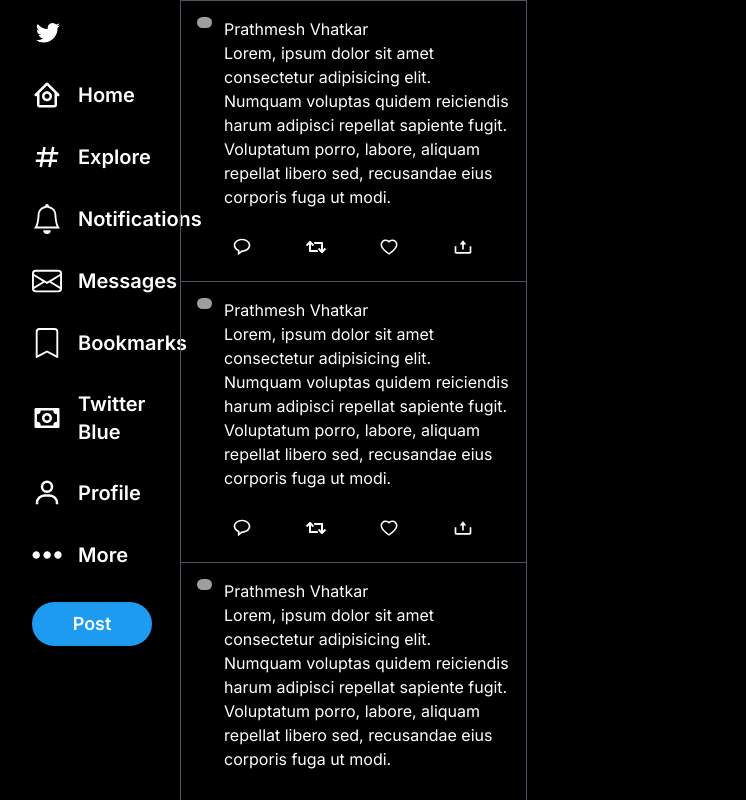
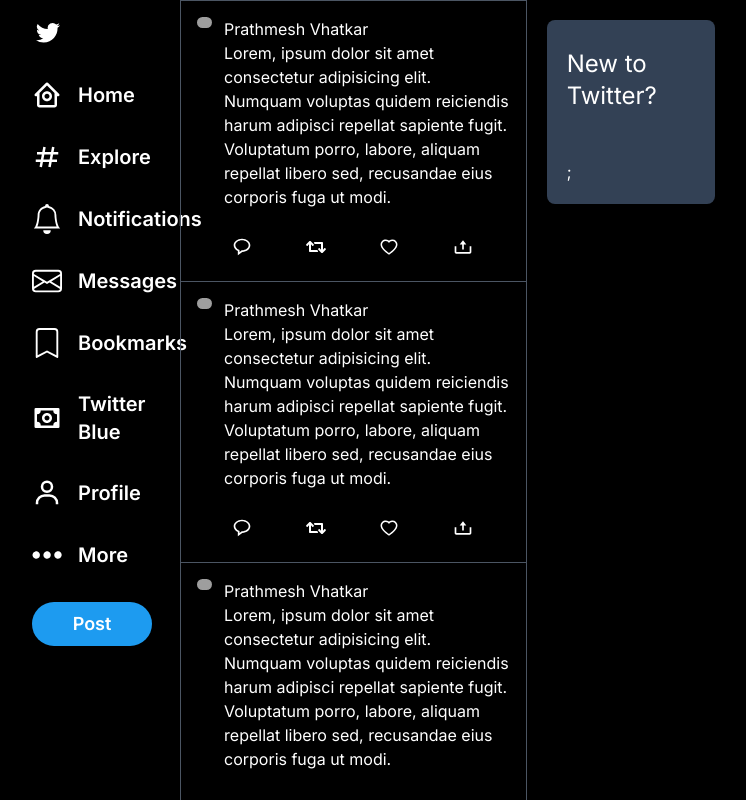
Before and after one commit to psv2522/twitter-client, a Next.js app: page / in a window 1280 px wide. Shown: the whole page, without its empty margins (252-998 px from the left). Built offline with nearby package versions, Linux system fonts and the light colour scheme; grey boxes are pictures that could not be loaded.

Commit message:
Adding google auth

```diff
--- a/app/layout.tsx
+++ b/app/layout.tsx
@@ -1,5 +1,6 @@
 import type { Metadata } from "next";
 import { Inter } from "next/font/google";
+import { GoogleOAuthProvider } from "@react-oauth/google";
 import "./globals.css";
 
 const inter = Inter({ subsets: ["latin"] });
@@ -16,7 +17,9 @@
 }>) {
   return (
     <html lang="en">
-      <body className={inter.className}>{children}</body>
+      <GoogleOAuthProvider clientId={process.env.GOOGLE_CLIENT_ID || ''}>
+        <body className={inter.className}>{children}</body>
+      </GoogleOAuthProvider>
     </html>
   );
 }
--- a/app/page.tsx
+++ b/app/page.tsx
@@ -1,7 +1,10 @@
+"use client";
 import { FeedCard } from "@/components/FeedCard";
 import { BiHomeCircle, BiHash, BiUser, BiMoney } from "react-icons/bi";
 import { BsBell, BsBookmark, BsEnvelope, BsTwitter } from "react-icons/bs";
 import { SlOptions } from "react-icons/sl";
+import { GoogleLogin, CredentialResponse } from "@react-oauth/google";
+import { useCallback } from "react";
 
 interface TwitterSidebarButton {
   title: string;
@@ -44,6 +47,10 @@
 ];
 
 export default function Home() {
+  const handleLoginwithGoogle = useCallback((cred: CredentialResponse) => {
+
+  },
+  []);
   return (
     <div>
       <div className="grid grid-cols-12 h-screen w-screen px-56">
@@ -79,7 +86,12 @@
           <FeedCard />
           <FeedCard />
         </div>
-        <div className="col-span-3"></div>
+        <div className="col-span-3 p-5">
+          <div className="p-5 bg-slate-700 rounded-lg">
+            <h1 className="py-2 text-2xl">New to Twitter?</h1>
+            <GoogleLogin onSuccess={(cred) => console.log(cred)} />;
+          </div>
+        </div>
       </div>
     </div>
   );
--- a/package.json
+++ b/package.json
@@ -9,6 +9,7 @@
     "lint": "next lint"
   },
   "dependencies": {
+    "@react-oauth/google": "^0.12.1",
     "next": "14.2.6",
     "react": "^18",
     "react-dom": "^18",
```
Also changed, not shown: 2 other files (tests, documents, lock files or other folders).
